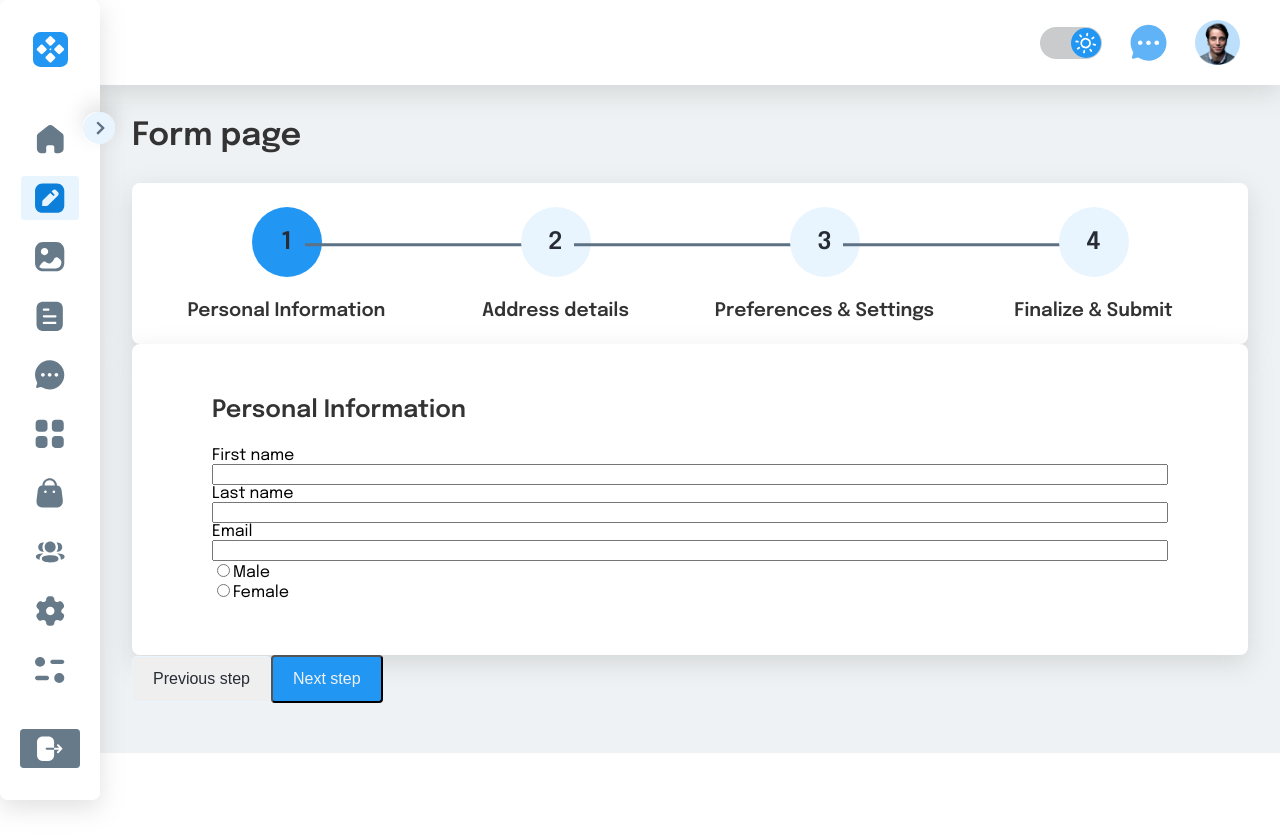
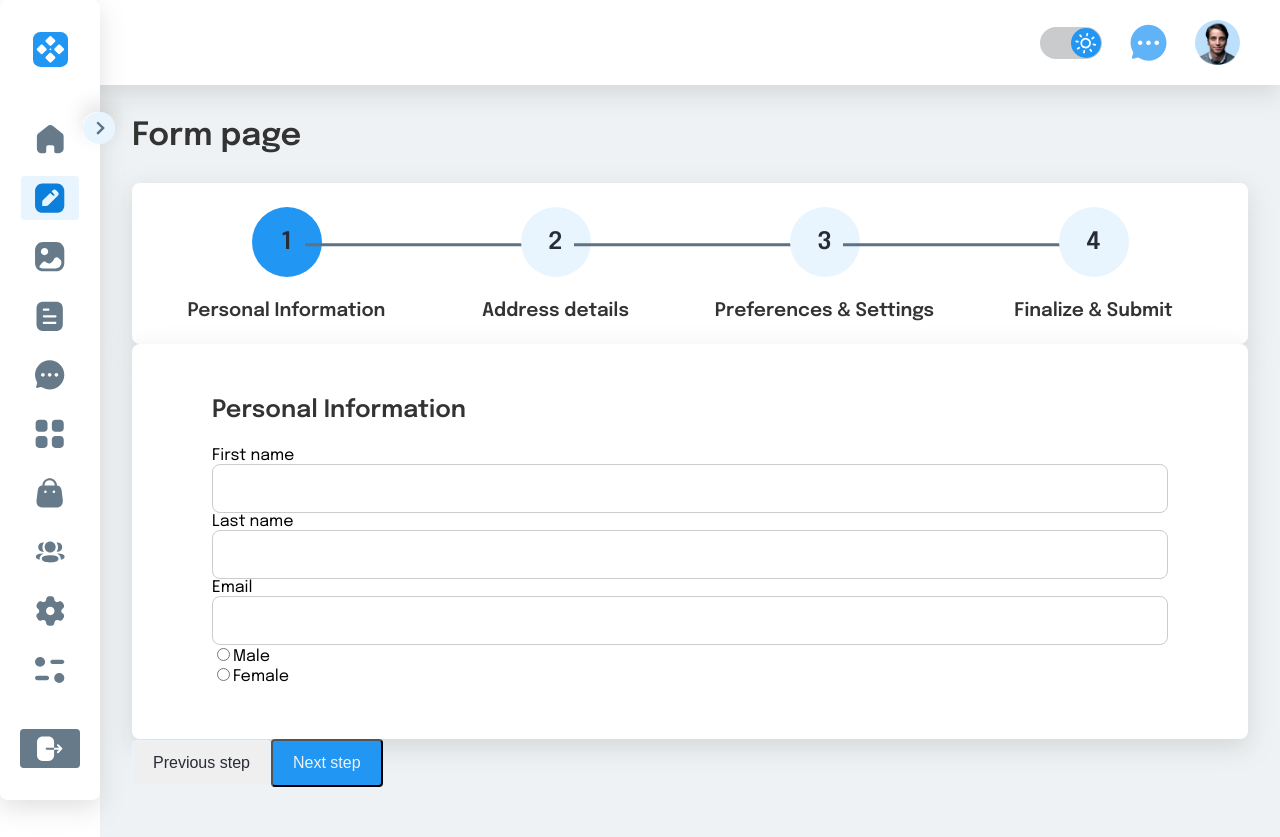
Before and after one commit to AlbinaBlazhko17/turbo, a React (Vite) app: page /form in a window 1280 px wide. Before the commit the page ends 800 px from the top, so only its background shows below. Built offline with nearby package versions, Linux system fonts and the light colour scheme.

Commit message:
feat: add custom input

```diff
--- a/src/components/CustomForm/AddressForm/AddressForm.tsx
+++ b/src/components/CustomForm/AddressForm/AddressForm.tsx
@@ -1,3 +1,4 @@
+import CustomInput from '@/components/CustomInput/CustomInput';
 import style from '../customForm.module.scss';
 
 function AddressForm () {
@@ -5,7 +6,7 @@ function AddressForm () {
 		<form className={style.form}>
 			<h2>Address Details</h2>
 			<label htmlFor="address" className={style.form__label}>Address (City, Street, Blok)</label>
-			<input id="address" type="text" className={style.form__input} />
+			{/* <CustomInput label="address" type="text" /> */}
 			<label htmlFor='country' className={style.form__label}>Country</label>
 			<datalist id='country'>
 				<option value='USA' />
--- a/src/components/CustomForm/CustomForm.tsx
+++ b/src/components/CustomForm/CustomForm.tsx
@@ -1,16 +1,9 @@
 import { FormikProps } from 'formik';
 import PersonalInfoForm from './PersonalInfoForm/PersonalInfoForm';
 import { IDataForAddressForm, IDataForPersonalnfoForm, IDataForPreferencesForm, IDataForSubmitForm } from '@interfaces/IDataForForms';
-import { useEffect } from 'react';
 import AddressForm from './AddressForm/AddressForm';
 
 import style from './customForm.module.scss';
-
-type FormValues =
-	| IDataForPersonalnfoForm
-	| IDataForAddressForm
-	| IDataForPreferencesForm
-	| IDataForSubmitForm;
 
 function CustomForm ({formik, currentStep}: {formik: FormikProps<FormValues>, currentStep: number}) {
 
--- a/src/components/CustomForm/PersonalInfoForm/PersonalInfoForm.tsx
+++ b/src/components/CustomForm/PersonalInfoForm/PersonalInfoForm.tsx
@@ -1,5 +1,6 @@
 import { FormikProps } from 'formik';
 import { IDataForPersonalnfoForm } from '@/interfaces/IDataForForms';
+import CustomInput from '@/components/CustomInput/CustomInput';
 
 import style from '../customForm.module.scss';
 
@@ -9,37 +10,17 @@ function PersonalInfoForm ({formik}: {formik: FormikProps<IDataForPersonalnfoFor
 		<form className={style.form} onSubmit={formik.handleSubmit}>
 			<h2>Personal Information</h2>
 			<label htmlFor="firstName" className={style.form__label}>First name</label>
-			<input
-				id="firstName"
-				type="text"
-				className={style.form__input}
-				onChange={formik.handleChange}
-				onBlur={formik.handleBlur}
-				value={formik.values.firstName}
-			/>
+			<CustomInput formik={formik} label="firstName" type="text" />
 			{formik.touched.firstName && formik.errors.firstName && (
 				<div className="error">{formik.errors.firstName}</div>
 			)}
 			<label htmlFor="lastName" className={style.form__label}>Last name</label>
-			<input
-				id="lastName"
-				type="text"
-				className={style.form__input}
-				onChange={formik.handleChange}
-				onBlur={formik.handleBlur}
-				value={formik.values.lastName}
-			/>
+			<CustomInput formik={formik} label="lastName" type="text" />
 			{formik.touched.lastName && formik.errors.lastName && (
 				<div className="error">{formik.errors.lastName}</div>)
 			}
 			<label htmlFor="email" className={style.form__label}>Email</label>
-			<input id="email"
-				type="email"
-				className={style.form__input}
-				onChange={formik.handleChange}
-				onBlur={formik.handleBlur}
-				value={formik.values.email}
-			/>
+			<CustomInput formik={formik} label="email" type="email" />
 			{formik.touched.email && formik.errors.email && (
 					<div className="error">{formik.errors.email}</div>)
 			}
--- /dev/null
+++ b/src/components/CustomForm/formik.ts
@@ -0,0 +1,7 @@
+import { IDataForAddressForm, IDataForPersonalnfoForm, IDataForPreferencesForm, IDataForSubmitForm } from '@interfaces/IDataForForms';
+
+export type FormValues =
+	| IDataForPersonalnfoForm
+	| IDataForAddressForm
+	| IDataForPreferencesForm
+	| IDataForSubmitForm;
--- /dev/null
+++ b/src/components/CustomInput/CustomInput.tsx
@@ -0,0 +1,23 @@
+import { ThemeContext } from '@theme/theme';
+import { FormikProps } from 'formik';
+import { useContext } from 'react';
+import cn from 'classnames';
+import { FormValues } from '../CustomForm/formik';
+
+import style from './customInput.module.scss';
+
+function CustomInput({formik, label, type}: {formik: FormikProps<FormValues>, label: string, type: string}) {
+	const {theme} = useContext(ThemeContext);
+	return (
+		<input
+			id={`${label}`}
+			type={type}
+			className={cn(style.input, style[`input__${theme}`])}
+			onChange={formik.handleChange}
+			onBlur={formik.handleBlur}
+			value={formik.values[label]}
+		/>
+	)
+}
+
+export default CustomInput;
--- /dev/null
+++ b/src/components/CustomInput/customInput.module.scss
@@ -0,0 +1,12 @@
+@import '@scss/index.scss';
+
+.input {
+	padding: 16px;
+	border-radius: 8px;
+	border: 1px solid #CCC;
+	&__dark {
+		background: $grey;
+		border: 1px solid #fff;
+		color: #fff;
+	}
+}
```
